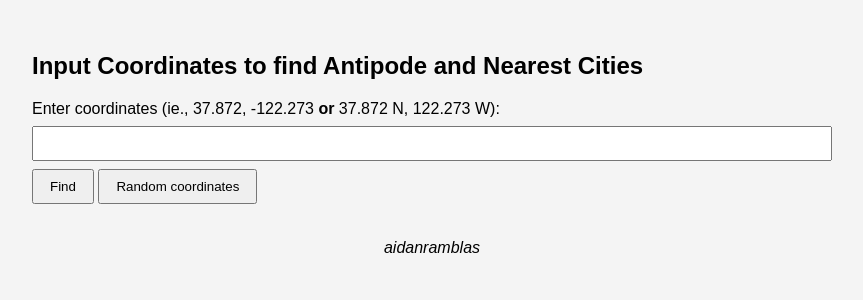
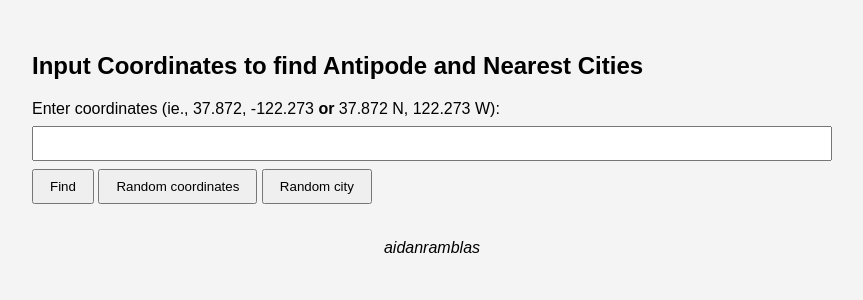
Before and after one commit to aidanramblas/antipode, a Flask app: page / in a window 1280 px wide. Shown: the top 300 px of the page, without its empty margins (208-1071 px from the left). Run offline with Flask 3, Linux system fonts and the light colour scheme; parts of the project's set-up code (start-up, migrations or seed data) failed here and were passed over.

Commit message:
Add files via upload
added random city button

```diff
--- a/templates/index.html
+++ b/templates/index.html
@@ -93,6 +93,7 @@
         <br>
         <button type="submit" name="action" value="find">Find</button>
         <button type="submit" name="action" value="random">Random coordinates</button>
+        <button type="submit" name="action" value="random_city">Random city</button>
     </form>
 
     {% if result %}
```
